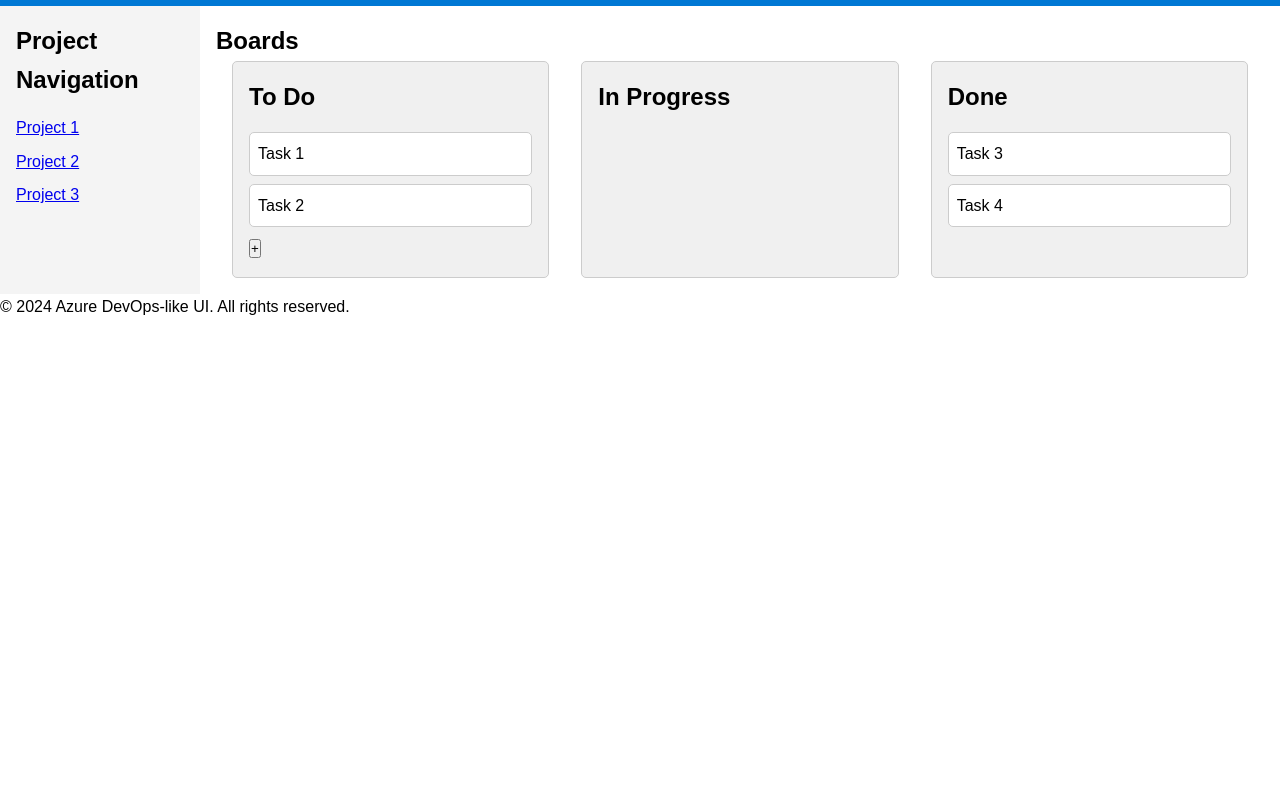
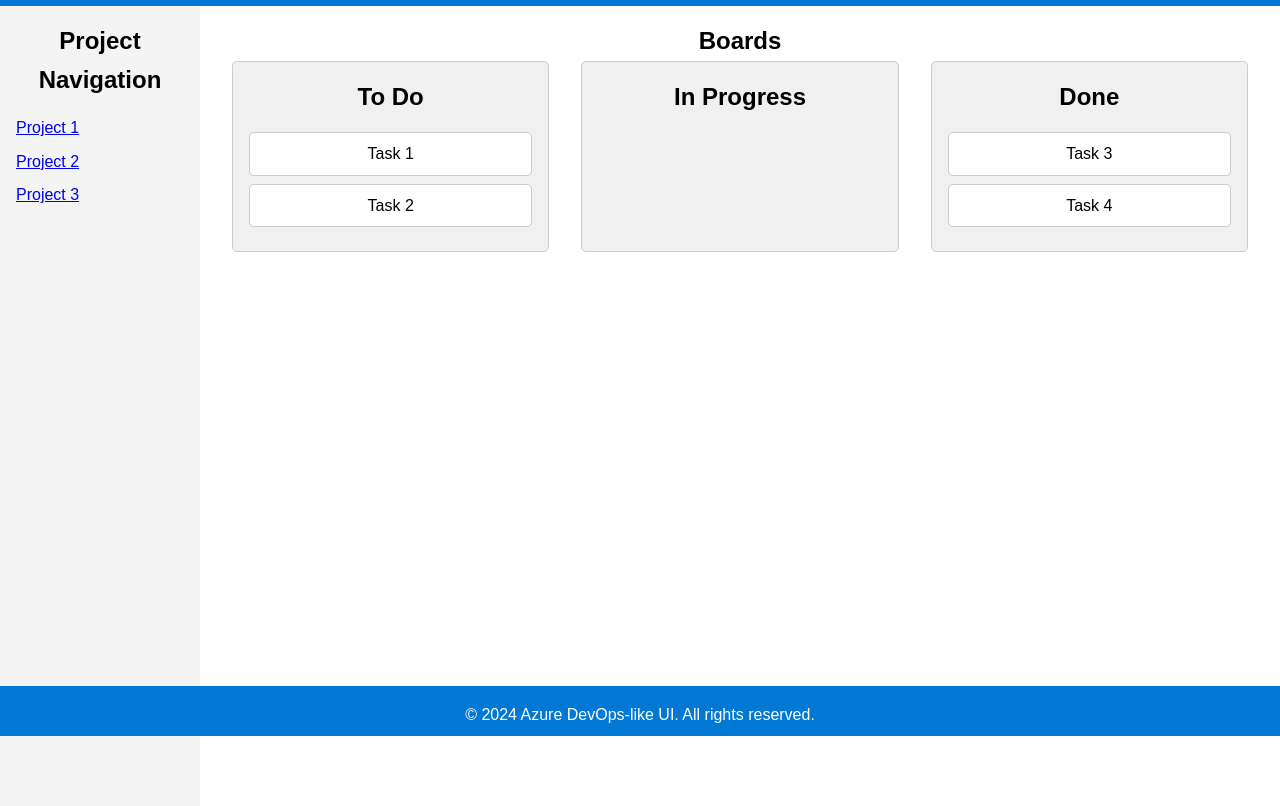
Before and after one commit to Jayabrata22/devops, a website: page Boards.html in a window 1280 px wide. Shown: the part 64-870 px from the top of the page. Before the commit the page ends 800 px from the top, so only its background shows below. Drawn offline with Linux system fonts and the light colour scheme.

Commit message:
adding new

```diff
--- a/Boards.html
+++ b/Boards.html
@@ -4,7 +4,7 @@
 <meta charset="UTF-8">
 <meta name="viewport" content="width=device-width, initial-scale=1.0">
 <title>Azure DevOps-like Boards</title>
-<link rel="stylesheet" href="boardsstyle.css">
+<link rel="stylesheet" href="styles.css">
 </head>
 <body>
 <header>
--- a/styles.css
+++ b/styles.css
@@ -310,7 +310,6 @@ button:hover {
 }
 /* Css style for Boards.html */
 
-/* Reset some default styles */
 * {
   box-sizing: border-box;
   margin: 0;
```
